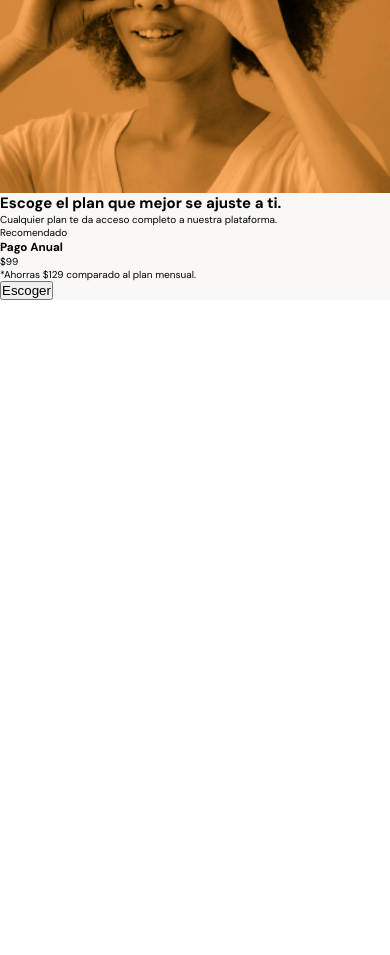
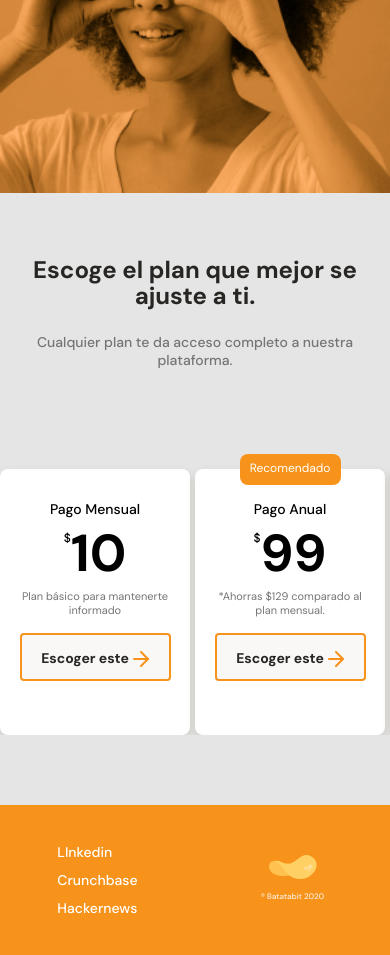
Before and after one commit to Corn1207/batatabit, a plain HTML site: page index.html in a window 390 px wide. Shown: the part 2666-3621 px from the top of the page. Before the commit the page ends 2966 px from the top, so only its background shows below. Drawn offline with Linux system fonts and the light colour scheme.

Commit message:
Mobile first finished

```diff
--- a/css/style.css
+++ b/css/style.css
@@ -417,3 +417,155 @@ main {
   color: var(--just-white);
   text-align: center;
 }
+
+.main-plans-container {
+  width: 100%;
+  min-width: 320px;
+  padding-bottom: 70px;
+  padding-top: 64px;
+  text-align: center;
+  background-color: #E5E5E5;
+}
+
+.plans--title {
+  width: 90%;
+  min-width: 288px;
+  height: auto;
+  margin: 0 auto;
+  margin-bottom: 50px;
+}
+
+.plans--title h2 {
+  font-size: 2.4rem;
+  font-size: bold;
+  line-height: 2.6rem;
+  color: var(--black);
+}
+
+.plans--title p {
+  padding-top: 24px;
+  font-size: 1.4rem;
+  font-weight: 500;
+  line-height: 1.8rem;
+  color: #757575
+}
+
+.plans-container--card {
+  position: relative;
+  scroll-snap-align: center;
+  width: 59%;
+  min-width: 190px;
+  max-width: 300px;
+  height: auto;
+  min-height: 247px;
+  margin: 50px auto 0;
+  padding: 0 16px;
+  background-color: var(--just-white);
+  border-radius: 8px;
+  box-shadow: 0px 4px 8px rgba(89, 73, 30, 0.16);
+}
+
+.recomended {
+  position: absolute;
+  width: 101px;
+  height: 31px;
+  left: calc(50% - 50.5px);
+  top: -15.5px;
+  padding: 6px;
+  font-size: 1.2rem;
+  background-color: var(--bitcoin-orange);
+  border-radius: 8px;
+  color: var(--just-white);
+}
+
+.plan-card--title {
+  padding-top: 31px;
+  font-size: 1.4rem;
+  font-weight: 500;
+  line-height: 1.8rem;
+  color: black;
+}
+
+.plan-card--price {
+  padding: 8px 0;
+  font-size: 5.2rem;
+  font-weight: bold;
+  line-height: 5.5rem;
+  color: black;
+  position: relative;
+}
+
+.plan-card--price::before {
+  top: 20%;
+  content: '$';
+  font-size: 1.2rem;
+  font-weight: 500;
+  line-height: 2.5rem;
+  vertical-align: top;
+}
+
+.plan-card--saving {
+  font-size: 1.1rem;
+  color: #757575
+}
+
+.plan-card--ca {
+  width: 151px;
+  height: 48px;
+  margin-top: 16px;
+  background-color: var(--off-white);
+  font-family: 'DM Sans', sans-serif;
+  border: 2px solid var(--bitcoin-orange);
+  border-radius: 4px;
+  font-size: 1.4rem;
+  font-weight: bold;
+  line-height: 1.8rem;
+  color: var(--black);
+}
+
+.plan-card--ca span {
+  display: inline-block;
+  width: 20px;
+  height: 20px;
+  background-image: url('../assets/icon/arrow-right.svg');
+  vertical-align: text-bottom;
+}
+
+.plans-container--slider {
+  display: flex;
+  gap: 5px;
+  height: 316px;
+  overflow-x: scroll;
+  overscroll-behavior-x: contain;
+  scroll-snap-type: x proximity;
+}
+
+footer {
+  display: flex;
+  width: 100%;
+  height: 150px;
+  background-color: var(--bitcoin-orange);
+}
+
+footer section {
+  display: flex;
+  width: 50%;
+  justify-content: center;
+  align-items: center;
+}
+
+footer .footer-left {
+  font-size: 1.4rem;
+  font-weight: 500;
+  line-height: 1.8rem;
+}
+
+footer .footer-left li {
+  margin: 10px 0;
+  list-style: none;
+}
+
+footer .footer-left a {
+  text-decoration: none;
+  color: var(--just-white);
+}
--- a/index.html
+++ b/index.html
@@ -123,25 +123,51 @@
     <section class="bitcoin-img-container">
       <h2>Conócelo hoy.</h2>
     </section>
-    <section>
-      <div>
+    <section id="plans" class="main-plans-container">
+      <div class="plans--title">
         <h2>Escoge el plan que mejor se ajuste a ti.</h2>
         <p>Cualquier plan te da acceso completo a nuestra plataforma.</p>
       </div>
-      <section id="plans">
-        <article>
-          <p>Recomendado</p>
-          <div>
-            <h3>Pago Anual</h3>
-            <p><span>$</span>99</p>
-            <p>*Ahorras $129 comparado al plan mensual.</p>
-            <button>Escoger <span></span></button>
+      <section class="plans-container--slider">
+        <article class="plans-container--card">
+          <div class="plan-info-container">
+            <h3 class="plan-card--title">Pago Mensual</h3>
+            <p class="plan-card--price">10</p>
+            <p class="plan-card--saving">Plan básico para mantenerte informado</p>
+            <button class="plan-card--ca">Escoger este<span></span></button>
+          </div>
+        </article>
+        <article class="plans-container--card">
+          <p class="recomended">Recomendado</p>
+          <div class="plan-info-container">
+            <h3 class="plan-card--title">Pago Anual</h3>
+            <p class="plan-card--price">99</p>
+            <p class="plan-card--saving">*Ahorras $129 comparado al plan mensual.</p>
+            <button class="plan-card--ca">Escoger este<span></span></button>
+          </div>
+        </article>
+        <article class="plans-container--card">
+          <div class="plan-info-container">
+            <h3 class="plan-card--title">Pago Mensual</h3>
+            <p class="plan-card--price">300</p>
+            <p class="plan-card--saving">Acceso de por vida y para mulitples usuarios</p>
+            <button class="plan-card--ca">Escoger este<span></span></button>
           </div>
         </article>
       </section>
     </section>
   </main>
   <footer>
+    <section class="footer-left">
+      <ul>
+        <li><a href="#">LInkedin</a></li>
+        <li><a href="#">Crunchbase</a></li>
+        <li><a href="#">Hackernews</a></li>
+      </ul>
+    </section>
+    <section class="footer-right">
+      <img src="./assets/img/logo-footer.png" alt="Logo Batatabit 2020">
+    </section>
   </footer>
 </body>
 </html>
```
Also changed, not shown: assets/img/logo-footer.png (added).
